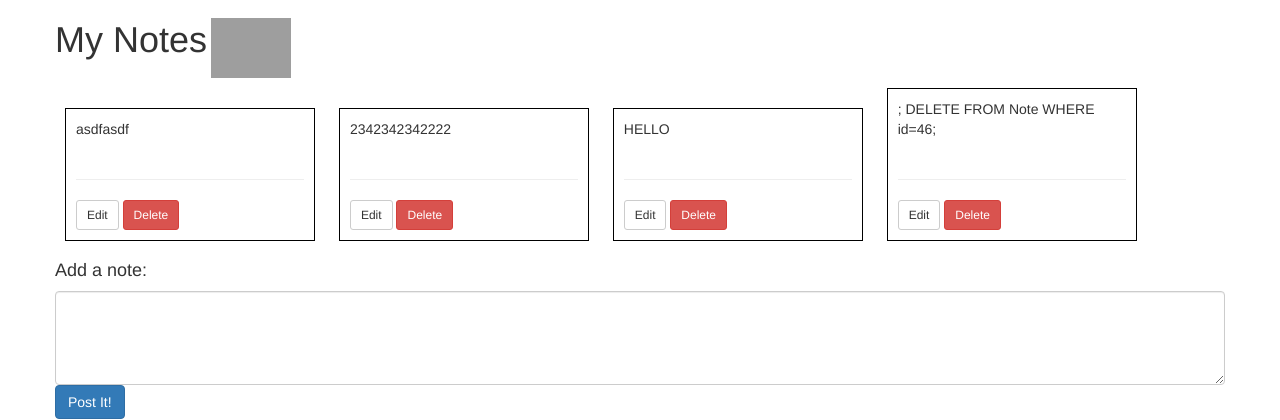
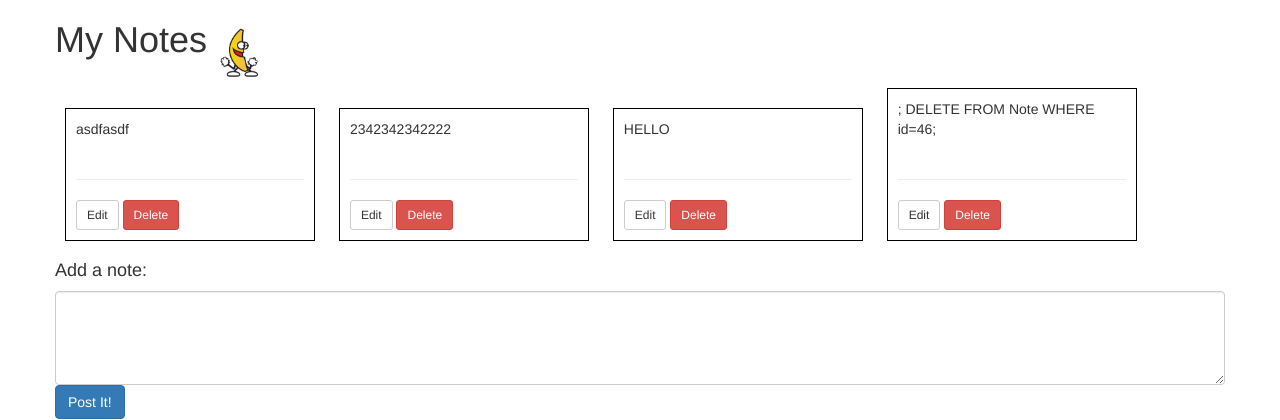
Before and after one commit to cjko/my_notes, a Django app: template apps/posts/templates/posts/index.html in a window 1280 px wide. Shown: the top 420 px of the page. Run offline with Django 3.2, Linux system fonts and the light colour scheme; the template is opened without the code that fills it: values that come from a table or form of the project are taken from there, others are empty; data comes from the database, SQL or seed files in the repository; both versions use the stored data as it was after the commit; parts of the project's set-up code (start-up, migrations or seed data) failed here and were passed over; some libraries are stand-ins or nearby versions; grey boxes are pictures that could not be loaded.

Commit message:
Dancing banana

```diff
--- a/apps/posts/templates/posts/index.html
+++ b/apps/posts/templates/posts/index.html
@@ -18,7 +18,8 @@
 <div class="container">
 	<div class="row">
 		<h1 style="display: inline-block">My Notes</h1>
-		<img src="https://articulate-heroes.s3.amazonaws.com/uploads/rte/kgrtehja_DancingBannana.gif" height="60">
+		{% load staticfiles %}
+		<img src="{% static 'dancing_banana.gif' %}" height="60">
 	</div>
 	<div class="row notes">
 		{% for note in notes %}
```
Also changed, not shown: apps/posts/static/dancing_banana.gif (added), db.sqlite3.
